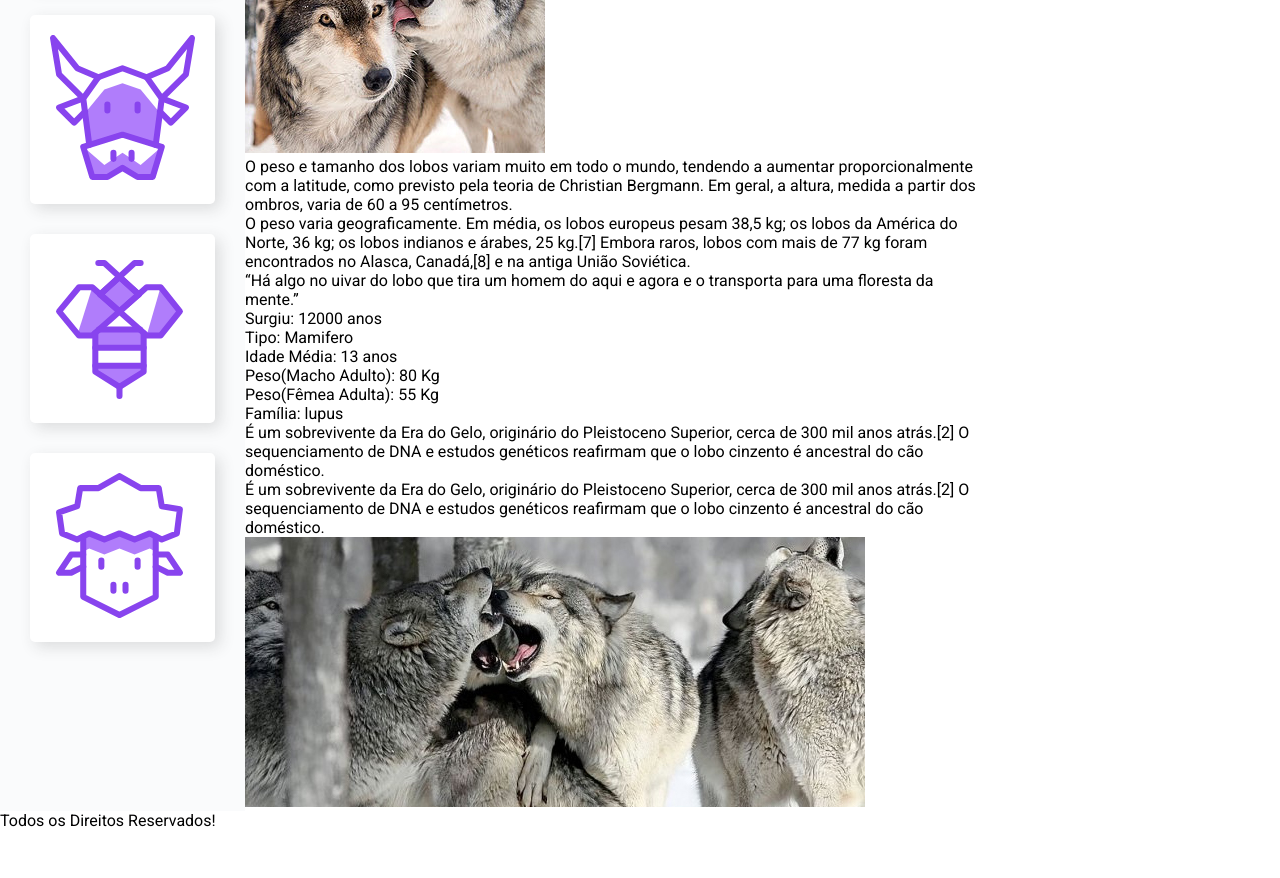
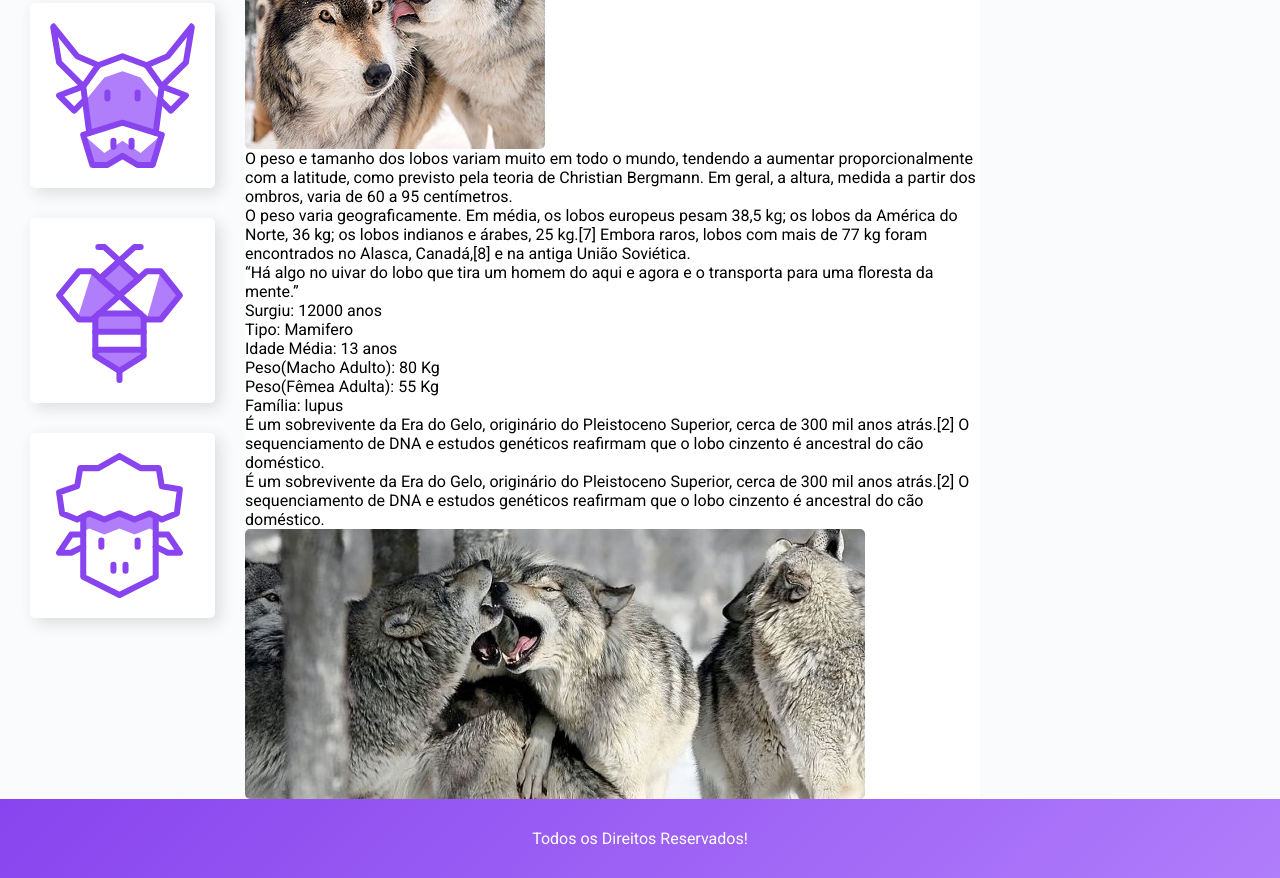
Before and after one commit to T-pl/wild-beast-grid-layout, a plain HTML site: page index.html in a window 1280 px wide. Shown: the part 773-1651 px from the top of the page. Before the commit the page ends 1603 px from the top, so only its background shows below. Drawn offline with Linux system fonts and the light colour scheme.

Commit message:
WBO-01: Finalizei a seção anúncios e o footer

```diff
--- a/css/style.css
+++ b/css/style.css
@@ -11,7 +11,9 @@ body{
   font-family: 'Roboto', sans-serif;
 }
 img{
+  display: block;
   max-width: 100%;
+  border-radius: 5px;
 }
 
 /* GRID ESTRUTURAL */
@@ -89,10 +91,27 @@ img{
   grid-area: content;
 }
 
+/* ANUNCIOS */
+
 .anuncios{
+  display: grid;
   grid-area: anuncios;
+  background: #FAFBFC;
+  align-content: start;
+  padding: 30px;
+  gap: 30px;
 }
 
+
+/* FOOTER */
 #roda-pe{
   grid-area: roda-pe;
+  background: linear-gradient(135deg, #8844ee, #b07dfb);
+
 }
+
+#roda-pe p{
+  color: #fff;
+  text-align: center;
+  padding: 30px;
+}
```
